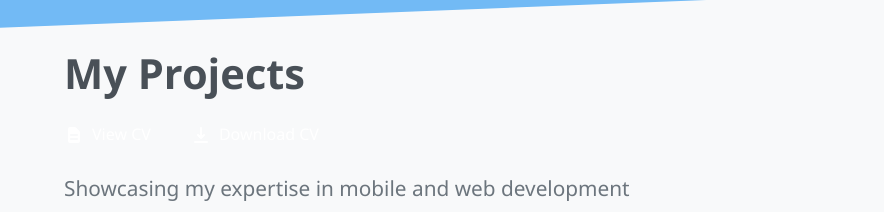
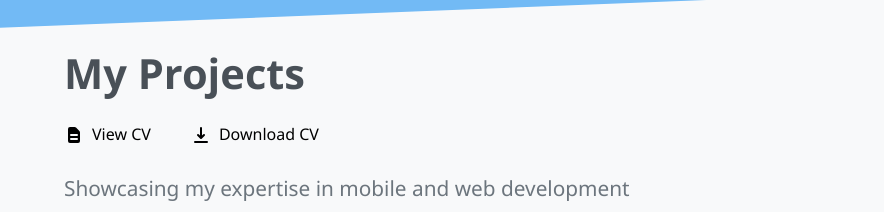
Before and after one commit to DionisisChytiris/PortofolioWebsite, a React (Vite) app: page / in a window 1280 px wide. Shown: the part 782-994 px from the top of the page, without its empty margins (0-884 px from the left). Built offline with nearby package versions, Linux system fonts and the light colour scheme.

Commit message:
update text-color, remove unnecessary youtube button

```diff
--- a/src/components/Projects.jsx
+++ b/src/components/Projects.jsx
@@ -29,7 +29,7 @@ function Projects() {
               href="/full_stack_dev_cv.pdf"
               target="_blank"
               rel="noopener noreferrer"
-              className="flex items-center gap-2 text-white hover:text-green-300"
+              className="flex items-center gap-2 text-black dark:text-white hover:text-green-300"
             >
               {/* <FaFilePdf size={20} /> */}
               <HiDocumentText size={20} />
@@ -38,7 +38,7 @@ function Projects() {
             <a
               href="/full_stack_dev_cv.pdf"
               download="DownloadCV.pdf"
-              className="flex items-center gap-2 text-white hover:text-orange-300"
+              className="flex items-center gap-2 text-black dark:text-white hover:text-orange-300"
             >
               {/* <FaDownload size={20} /> */}
               <HiDownload size={20} />
--- a/src/components/SocialMediaBtns.jsx
+++ b/src/components/SocialMediaBtns.jsx
@@ -21,14 +21,14 @@ function SocialMediaBtns() {
       >
         <FaLinkedin className="text-blue-600 text-[1.5rem]" />
       </a>
-      <a
+      {/* <a
         href="https://twitter.com"
         target="_blank"
         rel="noopener noreferrer"
         className="social-button"
       >
         <FaYoutube className="text-red-600 text-[1.5rem]" />
-      </a>
+      </a> */}
       {/* <a
         href="https://dribbble.com"
         target="_blank"
```
